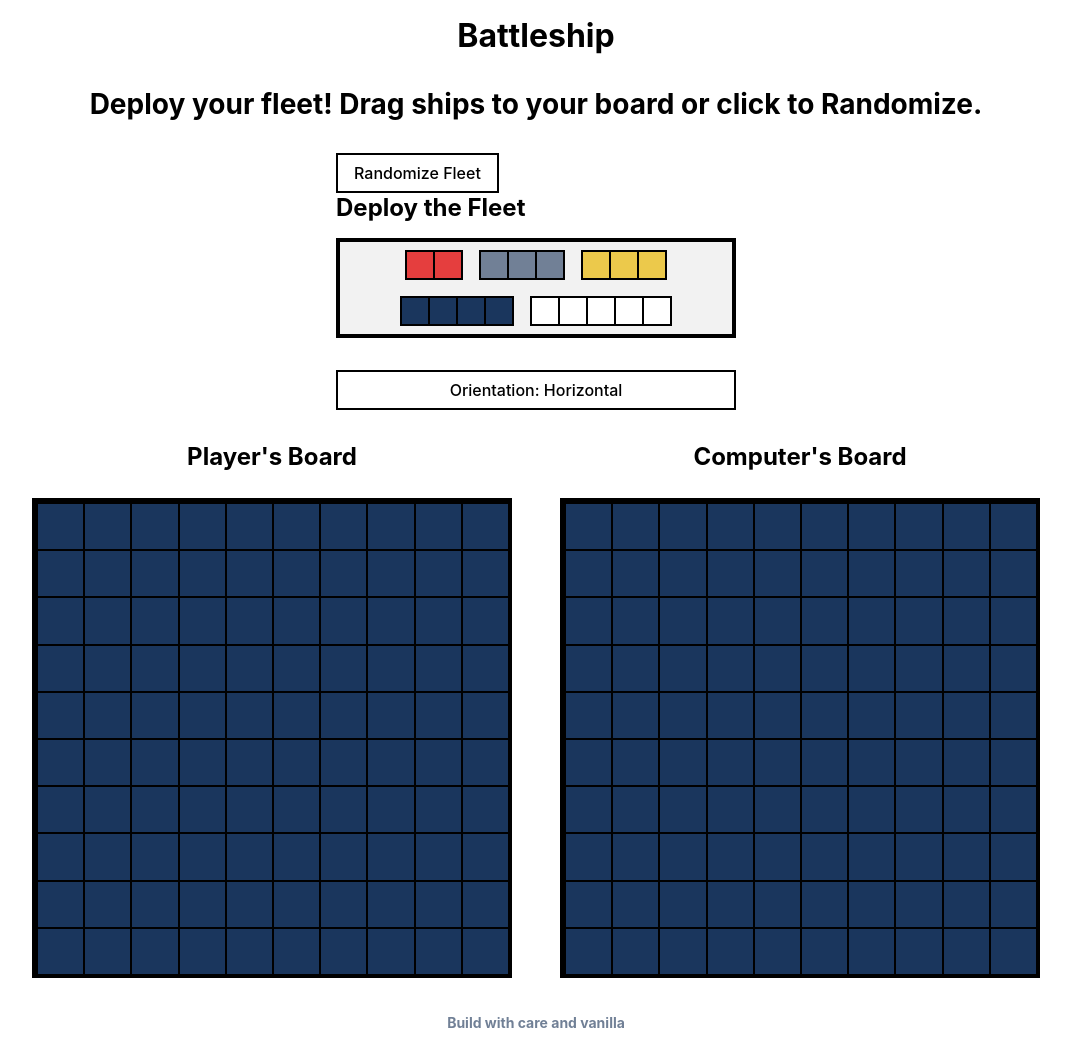
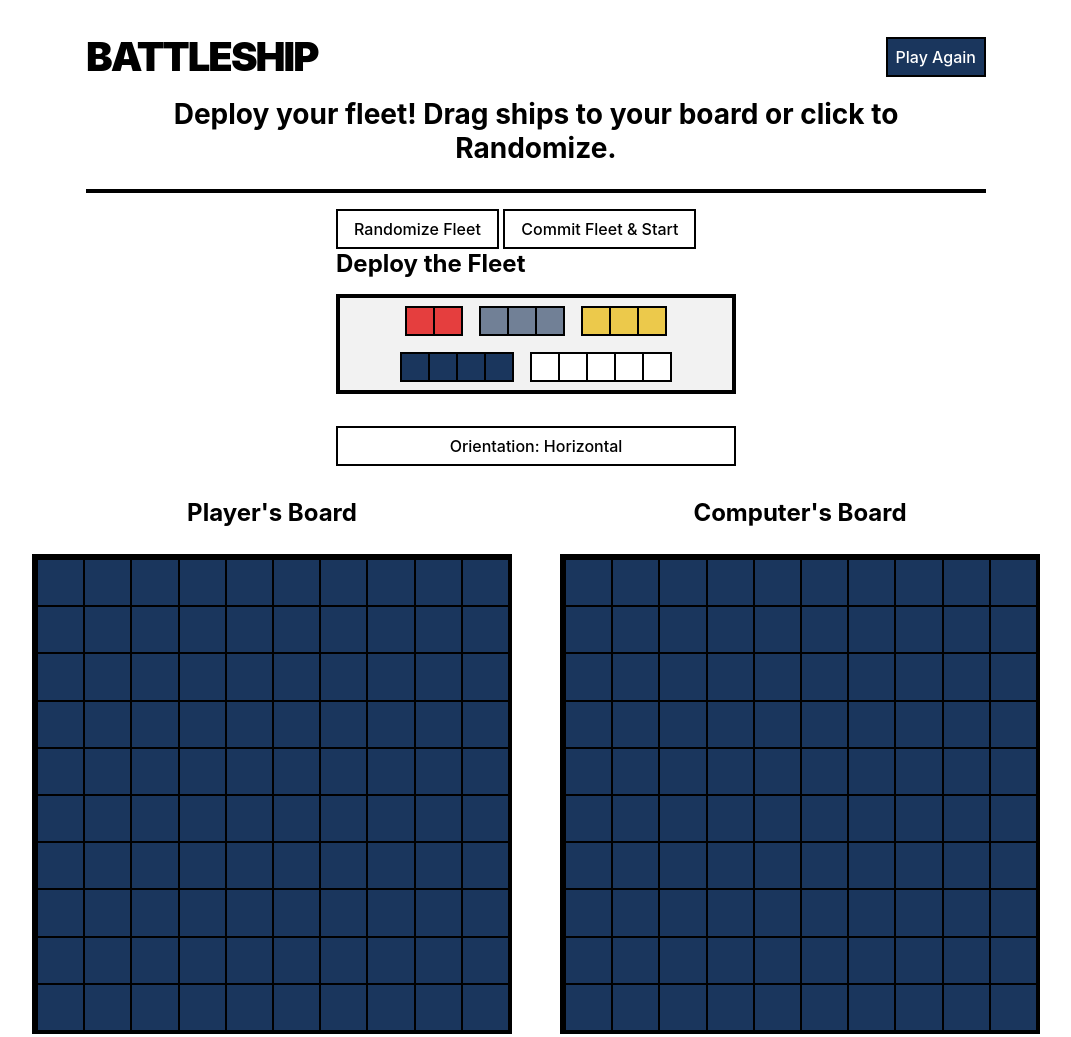
Before and after one commit to cmatsagka/battleship, a website built with webpack: page src/template.html in a window 1280 px wide. Shown: the top 1037 px of the page, without its empty margins (104-1175 px from the left). Built offline with nearby package versions, Linux system fonts and the light colour scheme; a web font is replaced by a local one.

Commit message:
Fix layout of header

```diff
--- a/src/styles.css
+++ b/src/styles.css
@@ -43,6 +43,7 @@
 
 body {
 	font-family: var(--font-family);
+	color: var(--clr-text-main);
 	padding: 1rem;
 	min-height: 100vh;
 
@@ -72,9 +73,32 @@ button:hover {
 .game-header {
 	display: flex;
 	flex-direction: column;
+	width: 100%;
+	max-width: 900px;
+	gap: var(--spacing-md);
+	padding: var(--spacing-md) 0;
+	border-bottom: var(--border-thick) solid var(--clr-border);
+}
+
+.header-controls {
+	display: flex;
+	justify-content: space-between;
 	align-items: center;
-	gap: var(--spacing-lg);
-	margin-bottom: var(--spacing-md);
+	gap: var(--spacing-sm);
+	width: 100%;
+}
+
+.game-header h1 {
+	font-size: clamp(var(--font-size-lg), 6vw, var(--font-size-xl));
+	font-weight: 900;
+	text-transform: uppercase;
+	letter-spacing: -0.05em;
+}
+
+.game-header .message-container {
+	padding: var(--spacing-sm) var(--spacing-md);
+	width: 100%;
+	text-align: center;
 }
 
 #restart-btn {
@@ -128,30 +152,6 @@ button:hover {
 	margin-bottom: 20px;
 	border: var(--border-thick) solid var(--clr-border);
 	overflow: hidden;
-}
-
-@media (min-width: 650px) {
-	.boards-container {
-		flex-direction: row;
-		justify-content: center;
-		align-items: flex-start;
-		gap: var(--spacing-md);
-	}
-
-	.board-section {
-		flex: 1;
-		min-width: 320px;
-	}
-}
-
-@media (min-width: 1024px) {
-	.boards-container {
-		gap: var(--spacing-xl);
-	}
-
-	.board-section {
-		min-width: 480px;
-	}
 }
 
 .square {
@@ -273,9 +273,9 @@ button:hover {
 	opacity: 0.5;
 }
 
-.hidden {
+/* .hidden {
 	display: none !important;
-}
+} */
 
 .site-footer {
 	margin-top: auto;
@@ -285,3 +285,31 @@ button:hover {
 	color: var(--clr-ship);
 	text-align: center;
 }
+
+@media (min-width: 650px) {
+	.game-header {
+		gap: var(--spacing-sm);
+	}
+
+	.boards-container {
+		flex-direction: row;
+		justify-content: center;
+		align-items: flex-start;
+		gap: var(--spacing-md);
+	}
+
+	.board-section {
+		flex: 1;
+		min-width: 320px;
+	}
+}
+
+@media (min-width: 1024px) {
+	.boards-container {
+		gap: var(--spacing-xl);
+	}
+
+	.board-section {
+		min-width: 480px;
+	}
+}
--- a/src/template.html
+++ b/src/template.html
@@ -7,12 +7,14 @@
 	</head>
 	<body>
 		<header class="game-header">
-			<h1>Battleship</h1>
+			<div class="header-controls">
+				<h1>Battleship</h1>
+				<button id="restart-btn" class="hidden">Play Again</button>
+			</div>
 			<div class="message-container" aria-live="polite">
 				<p id="human-message" class="message"></p>
 				<p id="comp-message" class="message"></p>
 			</div>
-			<button id="restart-btn" class="hidden">Play Again</button>
 		</header>
 		<main class="game-container">
 			<section id="setup-phase" class="setup-wrapper">
```
